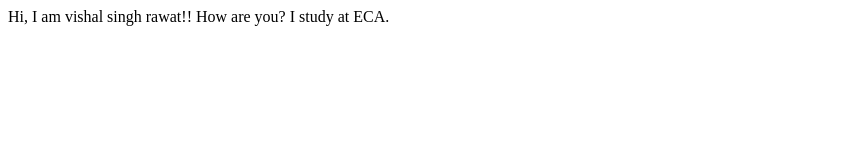
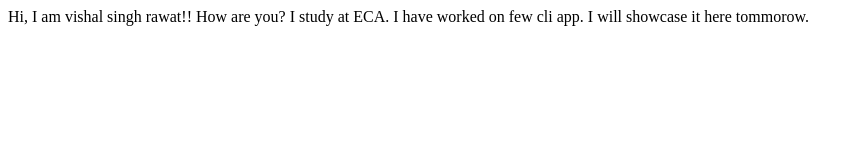
Before and after one commit to vishalsinghrawat29/sample, a plain HTML site: page index.html in a window 1280 px wide. Shown: the whole page, without its empty margins (0-863 px from the left). Drawn offline with Linux system fonts and the light colour scheme.

Commit message:
update details of projects

```diff
--- a/index.html
+++ b/index.html
@@ -10,5 +10,6 @@
     Hi, I am vishal singh rawat!!
     How are you?
     I study at ECA.
+    I have worked on few cli app. I will showcase it here tommorow.
 </body>
 </html>
```
